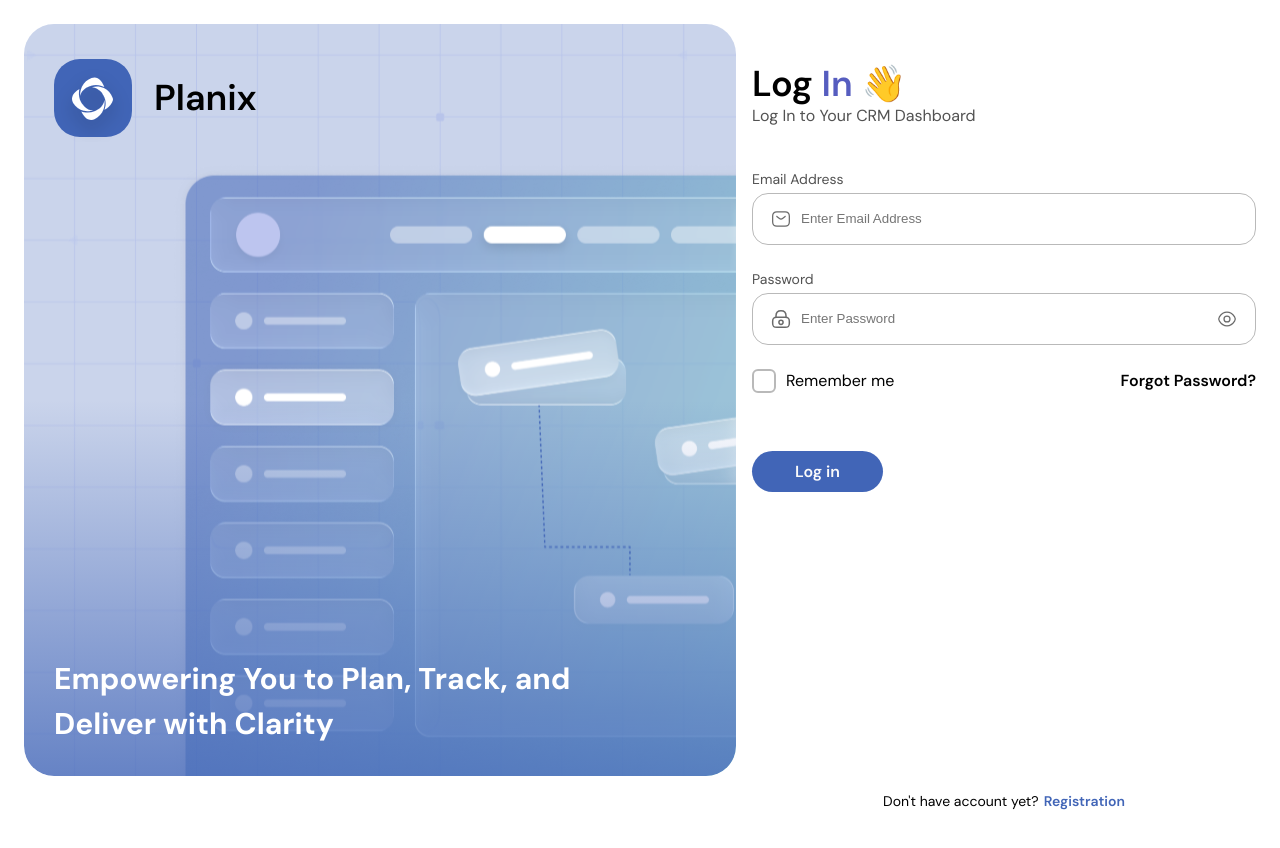
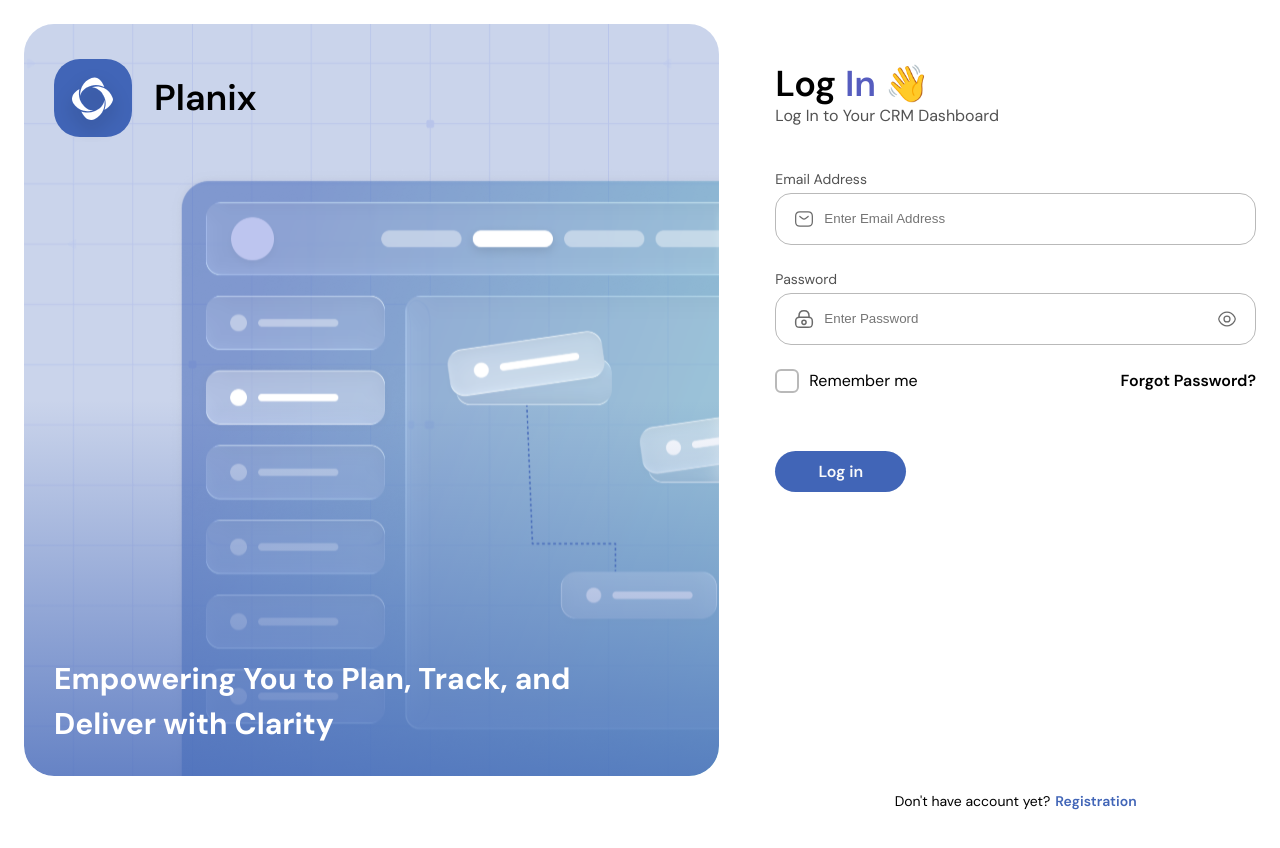
Before and after one commit to Roman-Chaban/planix-app, a Next.js app: page /en/login in a window 1280 px wide. Built offline with nearby package versions, Linux system fonts and the light colour scheme.

Commit message:
Feat: Delete gap, add min-height style properties.

```diff
--- a/src/shared/ui/grid/styles/grid.module.scss
+++ b/src/shared/ui/grid/styles/grid.module.scss
@@ -1,10 +1,9 @@
 .grid {
   width: 100%;
-  height: 100dvh;
+  min-height: 100dvh;
   display: grid;
   grid-template-columns: repeat(12, minmax(0, 1fr));
   align-items: stretch;
-  gap: 1rem;
 }
 
 .item {
```
